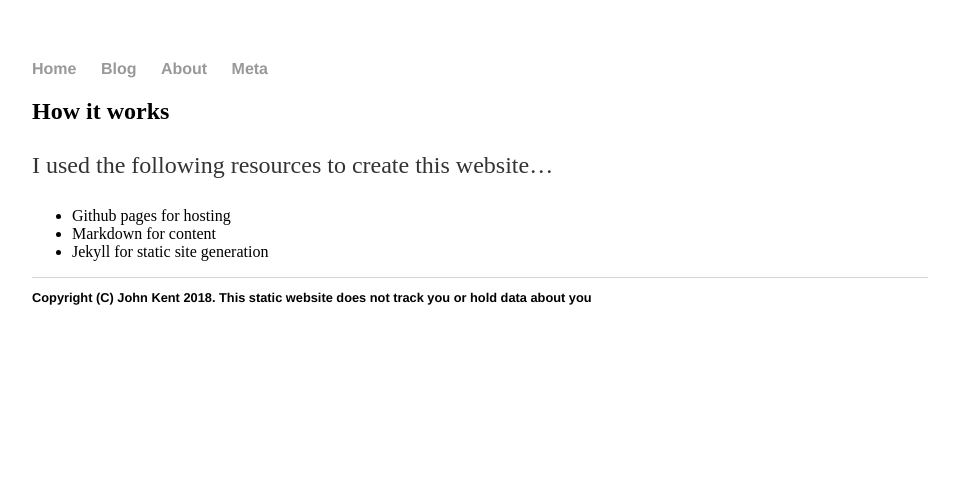
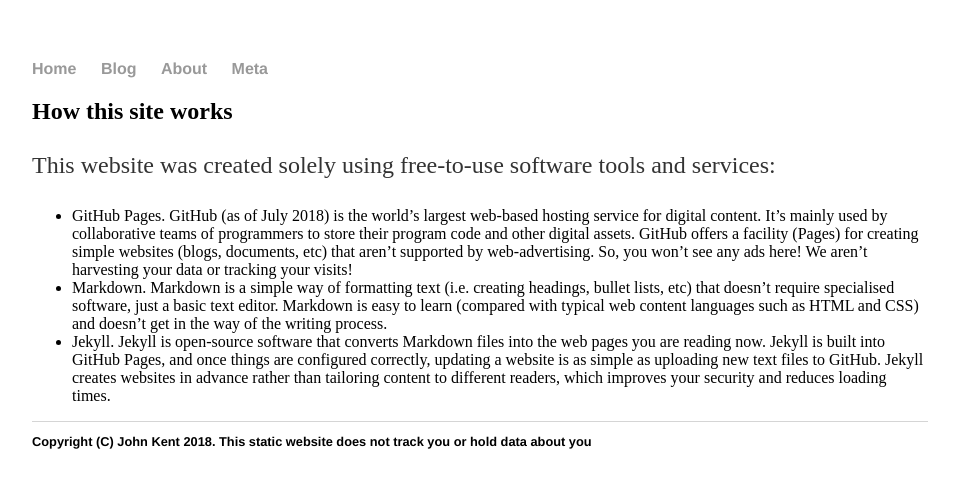
Before and after one commit to KineticLensman/KineticLensman.github.io, a Jekyll site: the page built from meta.md, in a window 1280 px wide. Shown: the top 488 px of the page, without its empty margins (160-1113 px from the left). Built offline with Jekyll 4.4.1, drawn with Linux system fonts in a browser that asks for light colours.

Commit message:
Update meta.md

```diff
--- a/meta.md
+++ b/meta.md
@@ -3,9 +3,10 @@
 title: Meta
 ---
 
-## How it works
+## How this site works
 
-I used the following resources to create this website...
-* Github pages for hosting
-* Markdown for content
-* Jekyll for static site generation
+This website was created solely using free-to-use software tools and services:
+
+* GitHub Pages. GitHub (as of July 2018) is the world's largest web-based hosting service for digital content. It's mainly used by collaborative teams of programmers to store their program code and other digital assets. GitHub offers a facility (Pages) for creating simple websites (blogs, documents, etc) that aren't supported by web-advertising. So, you won't see any ads here! We aren't harvesting your data or tracking your visits!
+* Markdown.  Markdown is a simple way of formatting text (i.e. creating headings, bullet lists, etc) that doesn't require specialised software, just a basic text editor. Markdown is easy to learn (compared with typical web content languages such as HTML and CSS) and doesn't get in the way of the writing process.
+* Jekyll. Jekyll is open-source software that converts Markdown files into the web pages you are reading now. Jekyll is built into GitHub Pages, and once things are configured correctly, updating a website is as simple as uploading new text files to GitHub. Jekyll creates websites in advance rather than tailoring content to different readers, which improves your security and reduces loading times.
```
